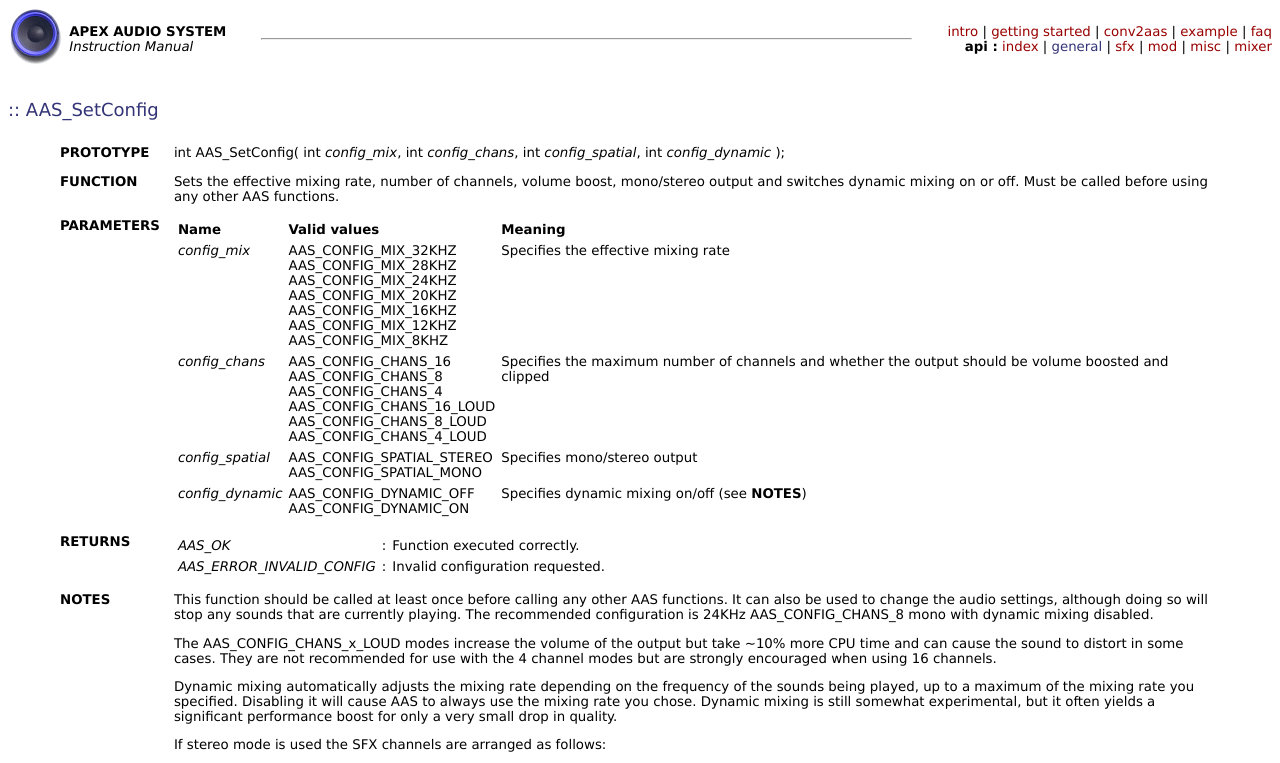
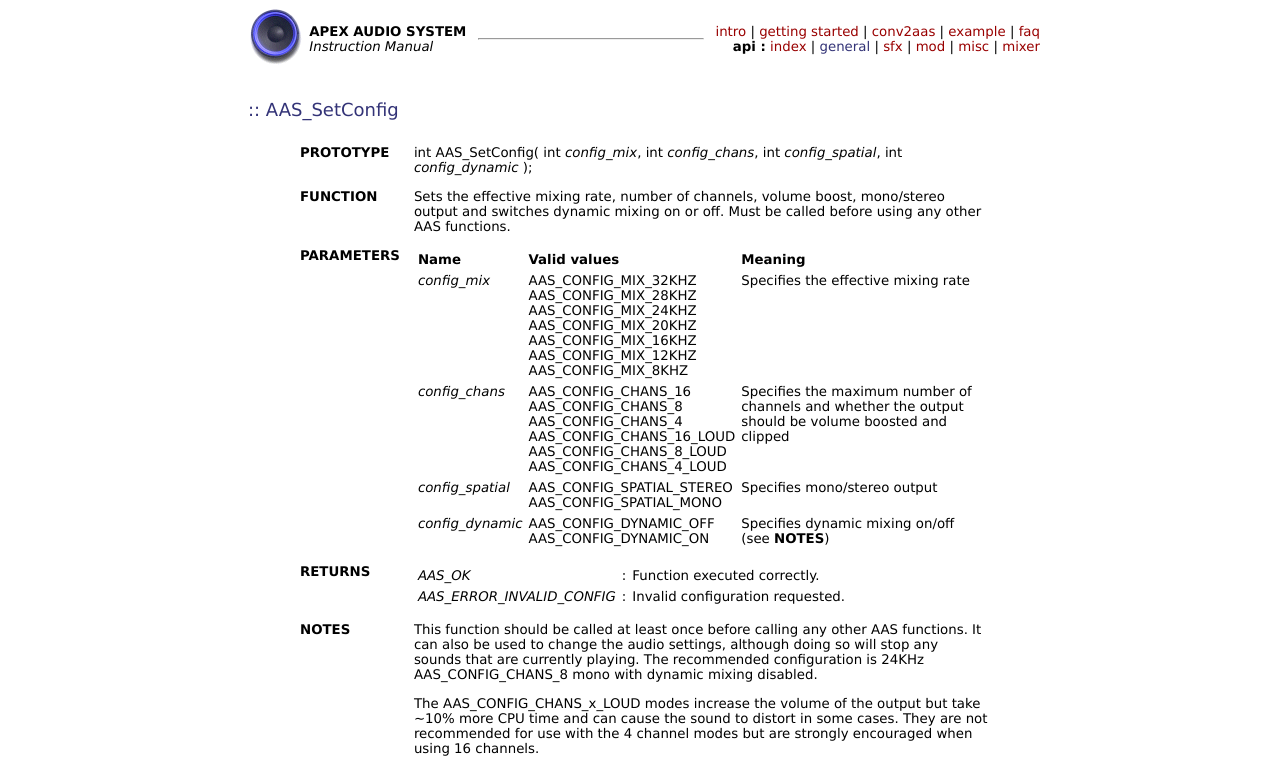
Before and after one commit to stuij/apex-audio-system, a plain HTML site: page docs/api_general.html in a window 1280 px wide. Shown: the top 763 px of the page. Drawn offline with Linux system fonts and the light colour scheme.

Commit message:
constrain width of html pages to 800px, and make fit for mobile

```diff
--- a/docs/api_general.html
+++ b/docs/api_general.html
@@ -9,7 +9,12 @@ pre {font-family: monospace}
 -->
 </style>
 
-<title>AAS Instructions</title>
+<head>
+  <meta name="viewport" content="width=device-width,initial-scale=1"/>
+  <title>AAS Instructions</title>
+  <link rel="stylesheet" href="style.css">
+</head>
+
 <body bgcolor="#FFFFFF" vlink="#990000" link="#990000" alink="#990000" text="#000000">
 
 <table border=0 width=100% cellpadding=0 cellspacing=0>
--- /dev/null
+++ b/docs/style.css
@@ -0,0 +1,12 @@
+html, body {
+  margin: 0 auto;
+  padding: 4px;
+  box-sizing: border-box;
+  width: 100%;
+}
+
+@media all and (min-width:800px) {
+    html, body {
+      width: 800px;
+    }
+}
```
Also changed, not shown: docs/api_index.html (+6 -1 lines), docs/api_misc.html (+6 -1 lines), docs/api_mixer.html (+6 -1 lines), docs/api_mod.html (+6 -1 lines), docs/api_sfx.html (+6 -1 lines), docs/conv2aas.html (+6 -1 lines), docs/example.html (+6 -1 lines), docs/faq.html (+6 -1 lines), docs/getting_started.html (+6 -1 lines), docs/index.html (+6 -1 lines), 1 other file.
